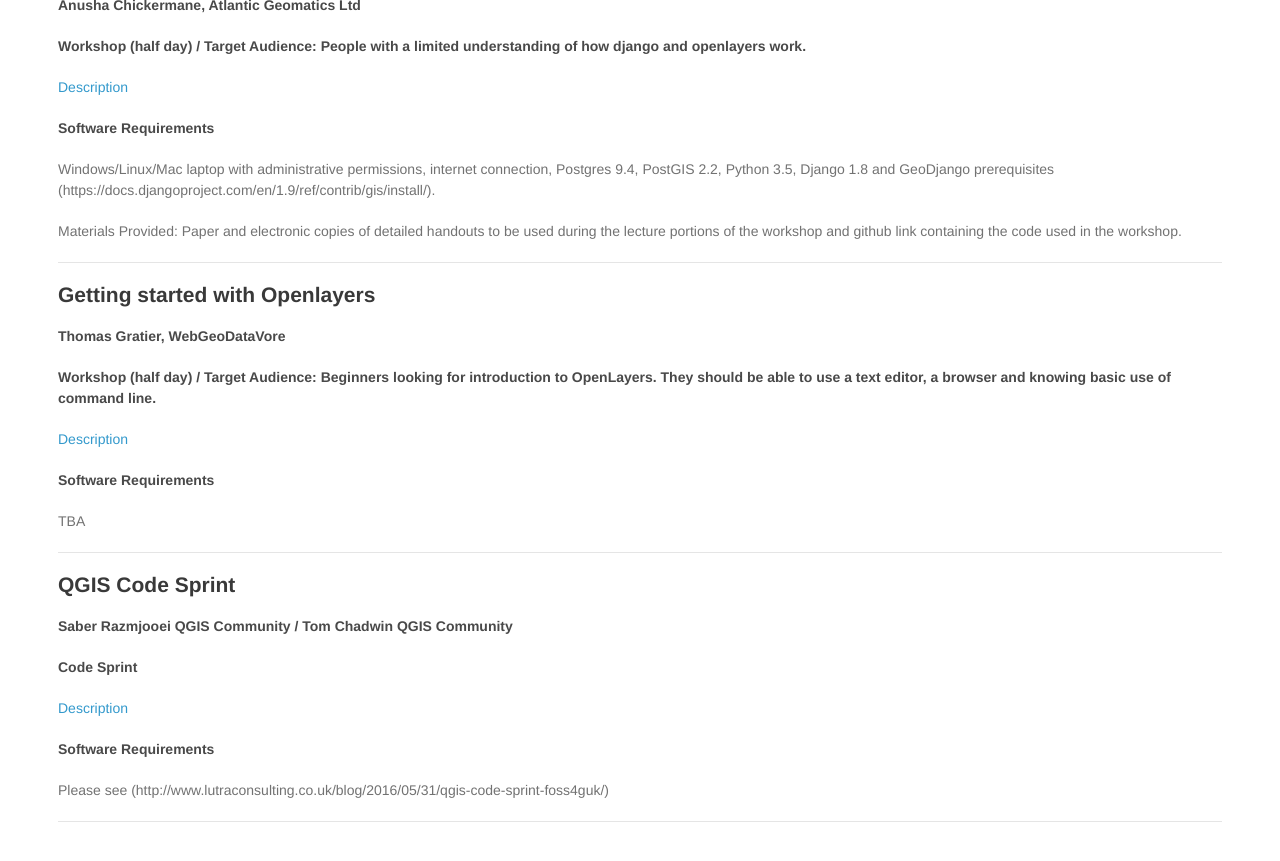
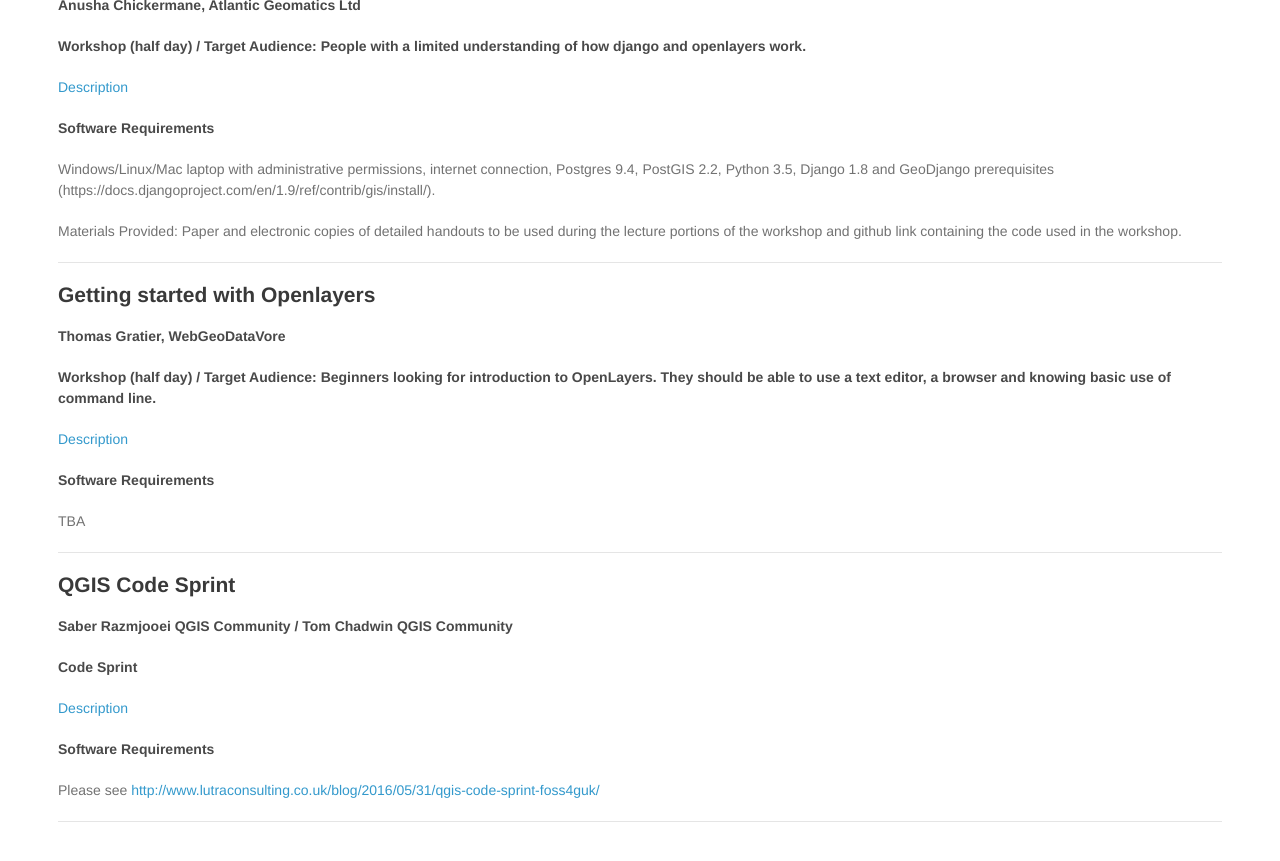
Before and after one commit to walkermatt/aileenh.github.io, a Jekyll site: the page built from foss4guk-workshop-requirements.md, in a window 1280 px wide and 900 px high, scrolled down 3410 px. Shown: the top 861 px of the window. Built offline with Jekyll 4.4.1, drawn with Linux system fonts in a browser that asks for light colours; part of the change alters nothing that is shown.

```diff
--- a/foss4guk-workshop-requirements.md
+++ b/foss4guk-workshop-requirements.md
@@ -200,6 +200,6 @@ TBA
 [Description](http://uk.osgeo.org/foss4guk2016/abstracts.html#qgis-code-sprint)
 
 #### Software Requirements ####
-Please see (http://www.lutraconsulting.co.uk/blog/2016/05/31/qgis-code-sprint-foss4guk/)
+Please see [http://www.lutraconsulting.co.uk/blog/2016/05/31/qgis-code-sprint-foss4guk/](http://www.lutraconsulting.co.uk/blog/2016/05/31/qgis-code-sprint-foss4guk/)
 
  - - -
```
